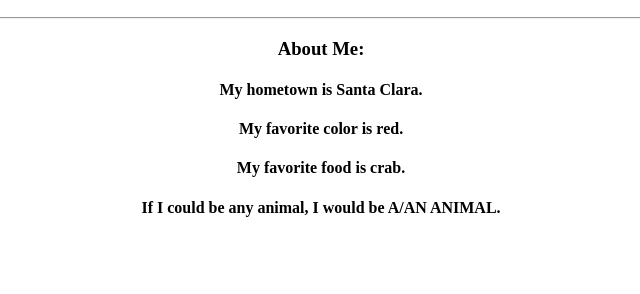
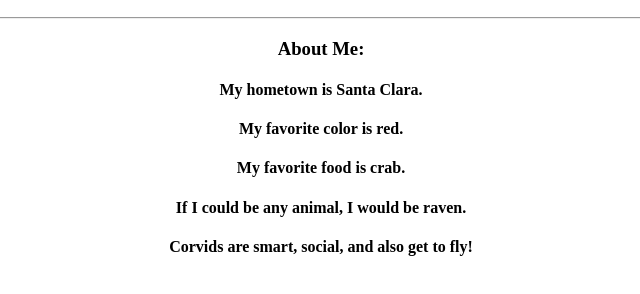
Before and after one commit to ProjectileWaterfowl/aaaaa, a plain HTML site: page index.html in a window 1280 px wide. Shown: the part 110-404 px from the top of the page, without its empty margins (319-959 px from the left). Drawn offline with Linux system fonts and the light colour scheme.

Commit message:
Update index.html

```diff
--- a/index.html
+++ b/index.html
@@ -14,7 +14,8 @@
 					<h4>My hometown is Santa Clara.</h4>
 					<h4>My favorite color is red.</h4>
 					<h4>My favorite food is crab.</h4>
-					<h4>If I could be any animal, I would be A/AN ANIMAL.</h4>
+					<h4>If I could be any animal, I would be raven.</h4>
+					<h4>Corvids are smart, social, and also get to fly!<h4>
 			</div>
 		  </body>
 		</html>
```
